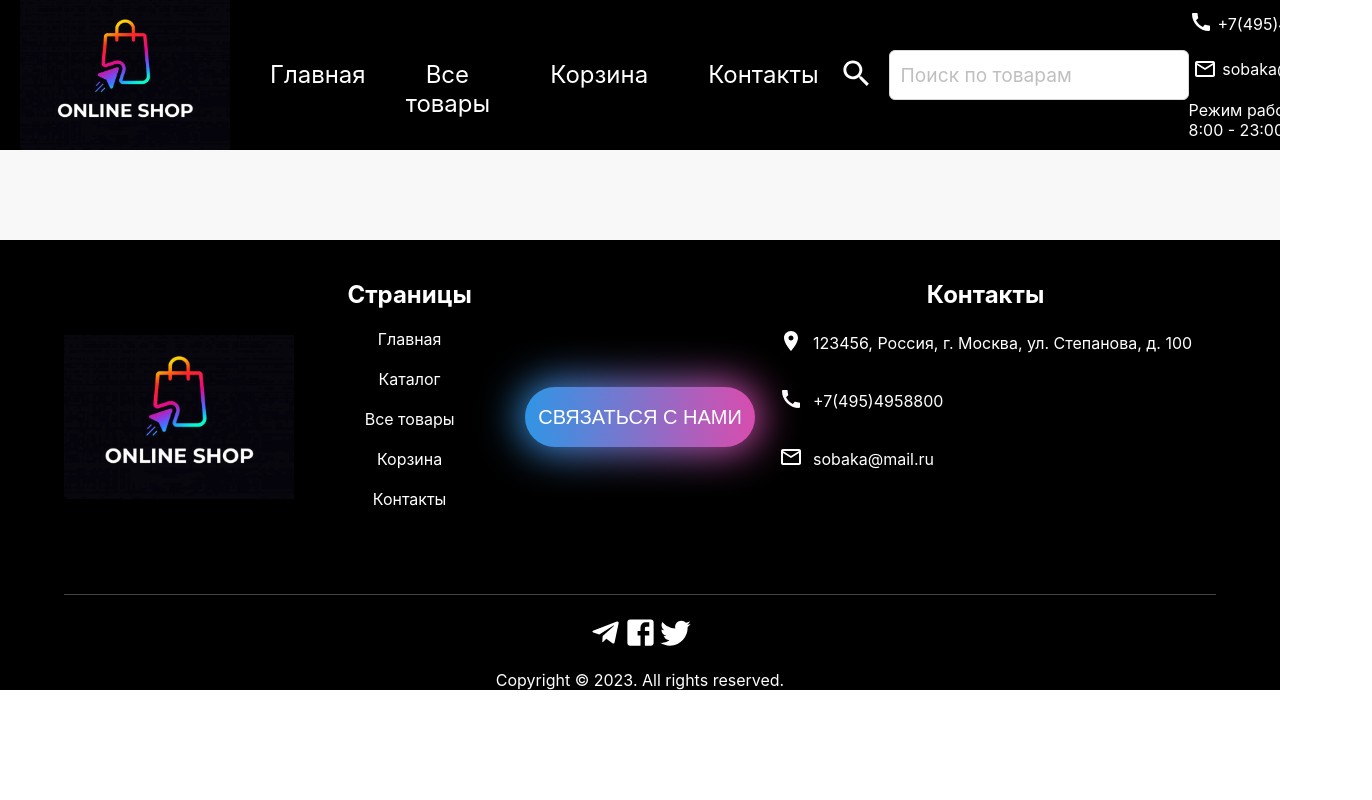
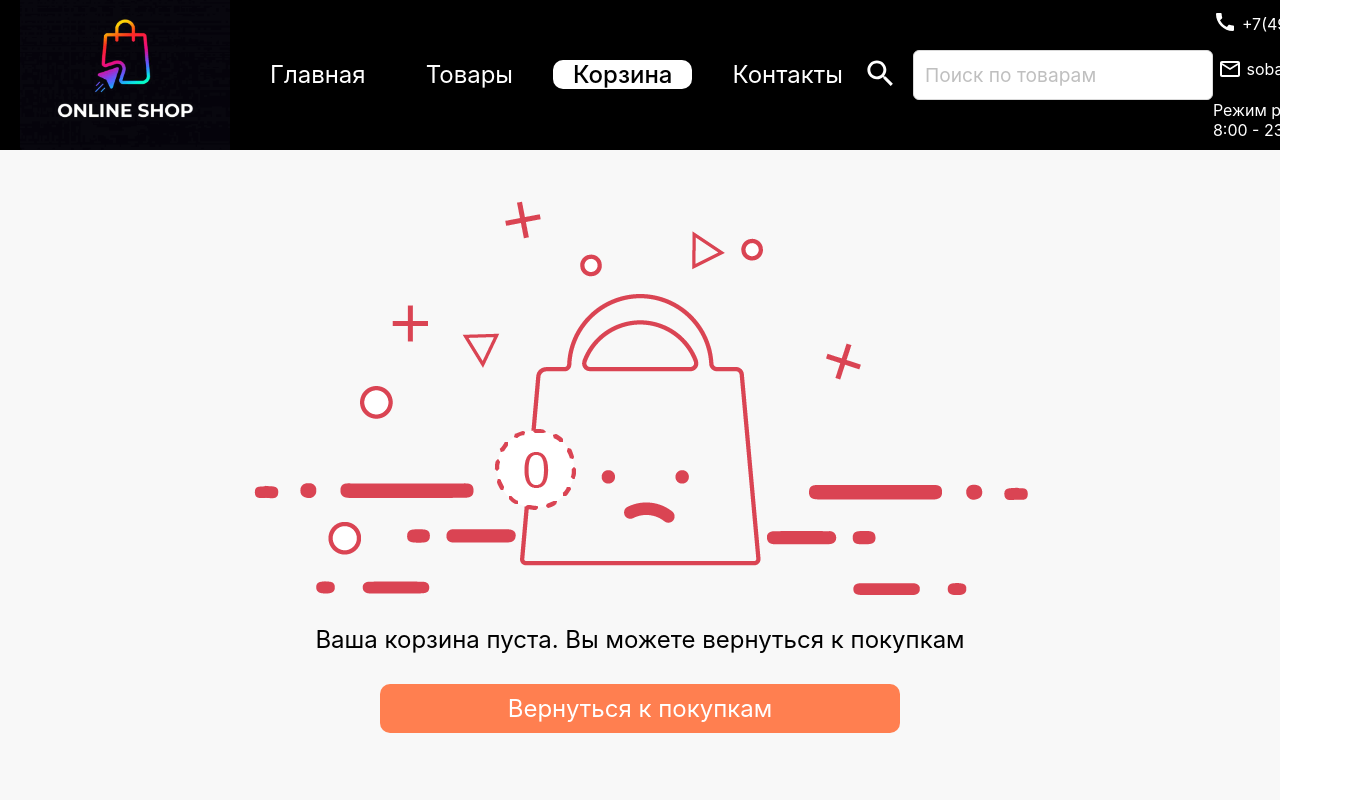
Before and after one commit to w1z4rd1995/Shop-ReactJS, a React (Create React App) app: page /shop-test/cart in a window 1280 px wide. Shown: the top 800 px of the page, 1372 px wide, since content can reach past the window. Built offline with nearby package versions, Linux system fonts and the light colour scheme.

Commit message:
fixed cart items counter and price slider values bug

```diff
--- a/package.json
+++ b/package.json
@@ -1,8 +1,8 @@
 {
     "name": "shop",
     "version": "0.1.0",
-    "private": true,
-    "homepage": "https://w1z4rd1995.github.io/shop-test/",
+    "private": false,
+    "homepage": "https://w1z4rd1995.github.io/shop-test",
     "dependencies": {
         "@adobe/react-spectrum": "^3.26.0",
         "@emotion/react": "^11.10.5",
--- a/src/App.css
+++ b/src/App.css
@@ -955,11 +955,20 @@
 }
 .footerNav {
     display: flex;
-    justify-content: center;
-    align-items: center;
+    justify-content: left;
+    align-items: left;
     flex-direction: column;
     gap: 20px;
 }
+
+.footerNav a:hover {
+    cursor: pointer;
+    color: coral;
+}
+.footerNav > a {
+    transition: 200ms;
+}
+
 .logoStyle {
     object-fit: contain;
     width: 100%;
@@ -1086,6 +1095,10 @@
 .footerContactsInfo > div {
     gap: 10px;
 }
+.footerContactsInfo > div > div:hover {
+    cursor: default;
+}
+
 .contactsContainer {
     display: grid;
     grid-template-areas:
@@ -1295,8 +1308,8 @@
     align-items: center;
 }
 .headerInfo > div:hover {
-    cursor: pointer;
-    color: coral;
+    cursor: default;
+
     /* transition: 200ms; */
 }
 .headerInfo > div {
--- a/src/App.js
+++ b/src/App.js
@@ -75,7 +75,7 @@
                     </div>
 
                     <div>
-                        <NavLink to="/products">Все товары</NavLink>
+                        <NavLink to="/products">Товары</NavLink>
                     </div>
                     <div>
                         <div className="cartStyle">
@@ -158,8 +158,7 @@
                         </div>
                         <div className="footerNav">
                             <NavLink to="/">Главная</NavLink>
-                            <NavLink to="/catalog">Каталог</NavLink>
-                            <NavLink to="/products">Все товары</NavLink>
+                            <NavLink to="/products">Товары</NavLink>
                             <NavLink to="/cart">Корзина</NavLink>
                             <NavLink to="/contacts">Контакты</NavLink>
                         </div>
--- a/src/Stores/AppStore.js
+++ b/src/Stores/AppStore.js
@@ -45,7 +45,6 @@
     users = [];
     oneNewItem = {};
 
-    sliderValue = [];
     cartCount = 0;
 
     IsReady = false;
@@ -53,6 +52,7 @@
     currentSorting = [];
     minPrice;
     maxPrice;
+    sliderValue = [];
     visibleItems;
     invisibleItems;
 
@@ -93,7 +93,7 @@
         let count = 0;
         store.ApiData.map((item) => {
             if (item.isCart === true) {
-                count += 1;
+                count = count + item.cartQuantity;
             }
             this.cartCount = count;
         });
--- a/src/components/ItemCounter.js
+++ b/src/components/ItemCounter.js
@@ -17,6 +17,7 @@
         }
         // counter = counter + 1;
         store.setNewQuantity(props.Id, counter);
+        store.findCartCount();
     };
 
     const decrease = () => {
@@ -25,6 +26,7 @@
             setCounterItem(counter);
             store.setNewQuantity(props.Id, counter);
         }
+        store.findCartCount();
         // counter -= 1;
 
         if (counter === 0) {
--- a/src/components/Products.js
+++ b/src/components/Products.js
@@ -46,13 +46,21 @@
                                 <div className="sliderStyle">
                                     {store.minPrice && store.maxPrice && (
                                         <Slider
+                                            key={`slider-${store.sliderValue}`}
                                             // color="black"
                                             min={store.minPrice}
                                             max={store.maxPrice}
-                                            defaultValue={[
-                                                store.minPrice,
-                                                store.maxPrice,
-                                            ]}
+                                            defaultValue={
+                                                store.sliderValue[0] ===
+                                                    store.minPrice &&
+                                                store.sliderValue[1] ===
+                                                    store.maxPrice
+                                                    ? [
+                                                          store.minPrice,
+                                                          store.maxPrice,
+                                                      ]
+                                                    : store.sliderValue
+                                            }
                                             // value={setValue}
                                             valueLabelDisplay="auto"
                                             disableSwap
--- a/src/index.js
+++ b/src/index.js
@@ -8,12 +8,12 @@
 const root = ReactDOM.createRoot(document.getElementById("root"));
 
 root.render(
-    <BrowserRouter>
+    <BrowserRouter basename="/shop-test">
         <App />
     </BrowserRouter>
 );
 
-// If you want to start measuring performance in your app, pass a function
+// If you want to start measuring performnance in your app, pass a function
 // to log results (for example: reportWebVitals(console.log))
 // or send to an analytics endpoint. Learn more: https://bit.ly/CRA-vitals
 reportWebVitals();
```
